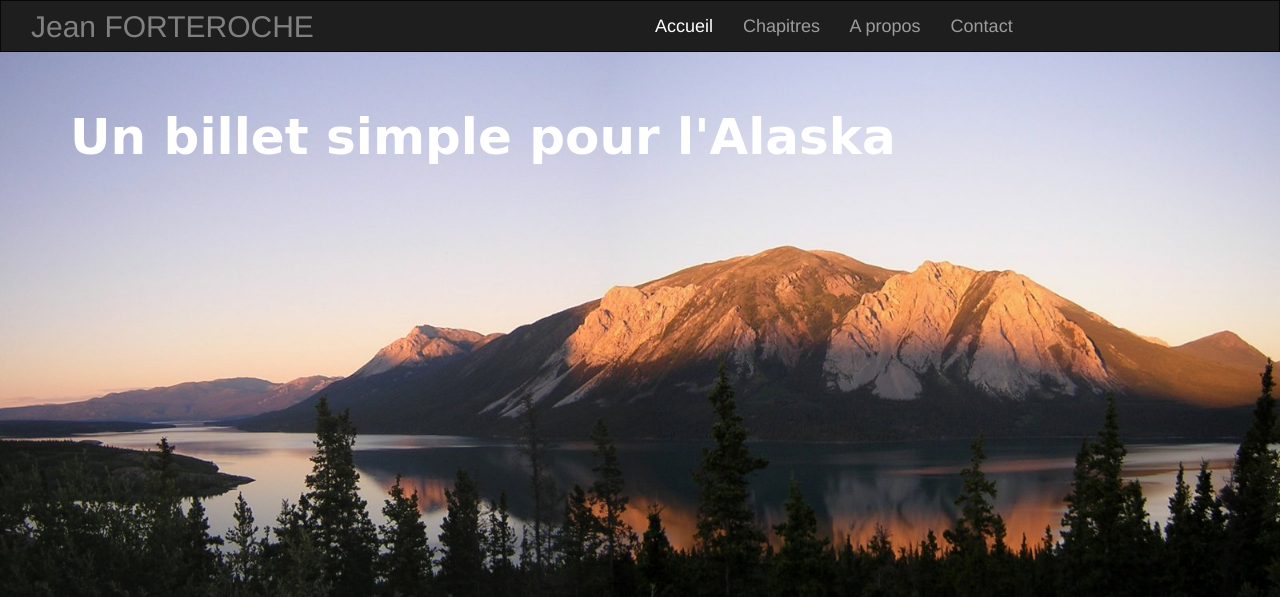
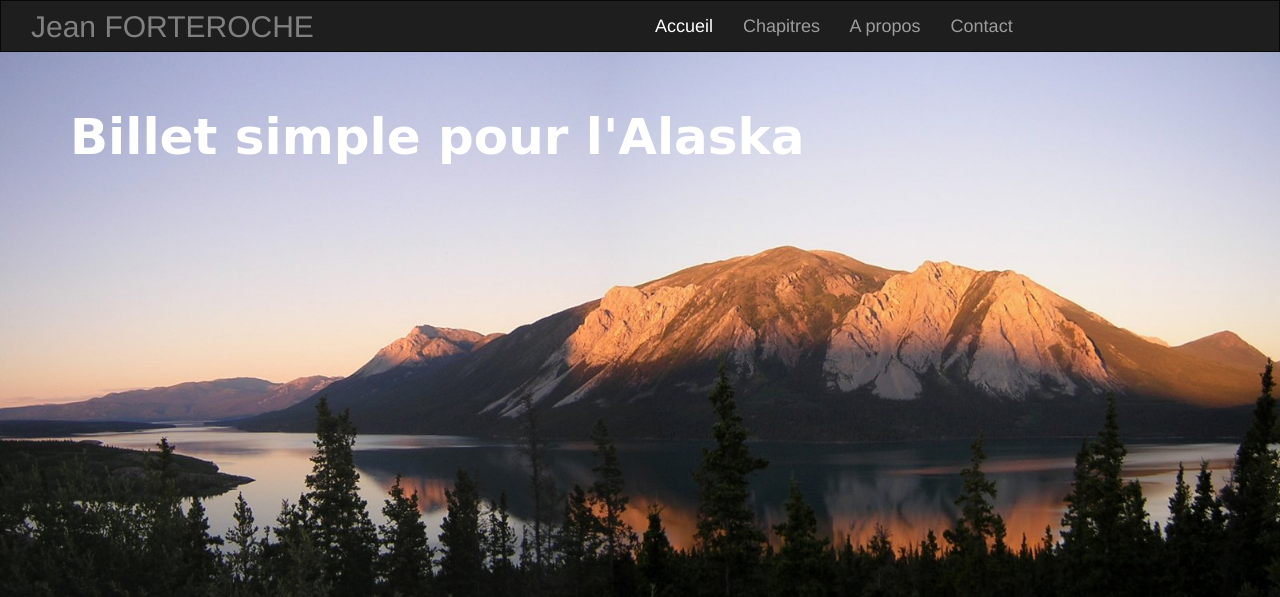
Before and after one commit to manoxiah/jeanForteroche, a PHP site: page / in a window 1280 px wide. Shown: the top 597 px of the page. Run offline with PHP 8.4, Linux system fonts and the light colour scheme; data comes from the database, SQL or seed files in the repository; some libraries are stand-ins or nearby versions.

Commit message:
test 1er jet du readme

```diff
--- a/view/picture/viewPictureMountain.php
+++ b/view/picture/viewPictureMountain.php
@@ -2,5 +2,5 @@
 
 <div class="col-lg-12 pictureHome">
     <img src="./images/alaska.jpg" class="col-lg-12">
-    <h1 class="novelTitle"><strong>Un billet simple pour l'Alaska</strong></h1>
+    <h1 class="novelTitle"><strong>Billet simple pour l'Alaska</strong></h1>
 </div>
```
Also changed, not shown: readme.md.
